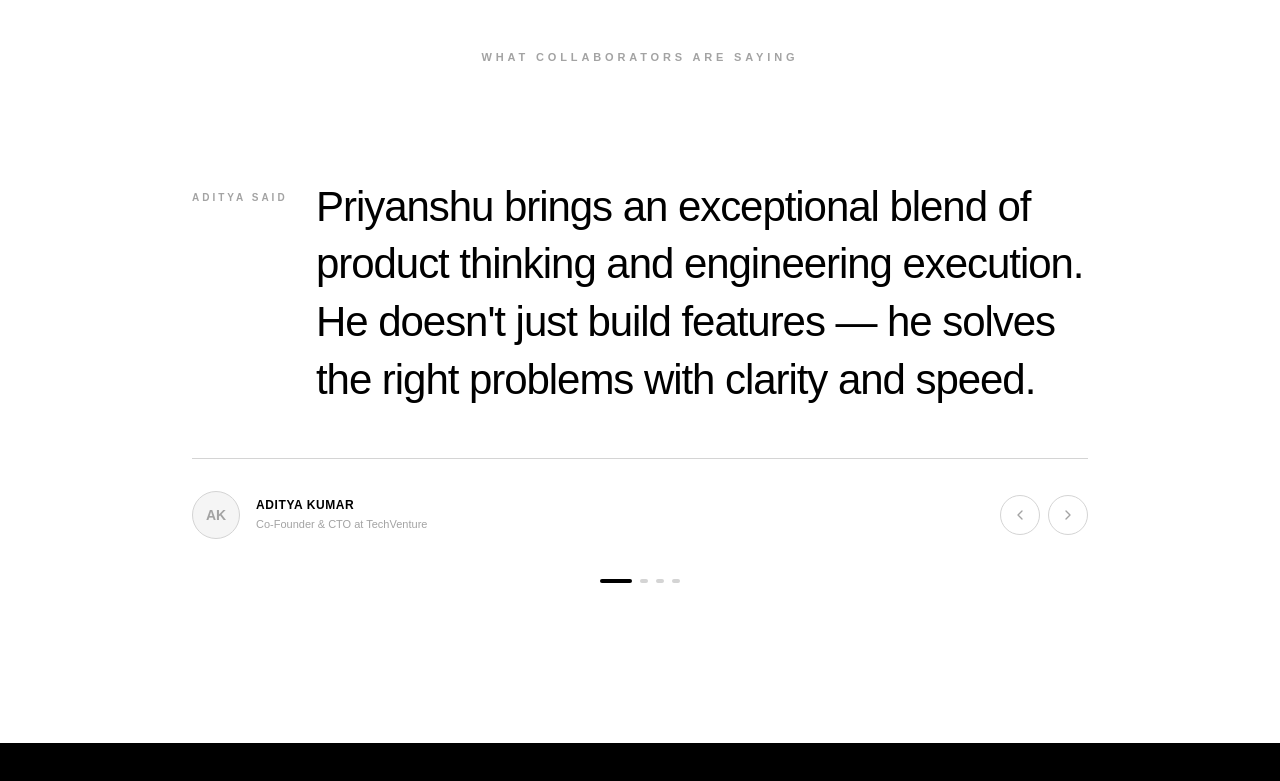
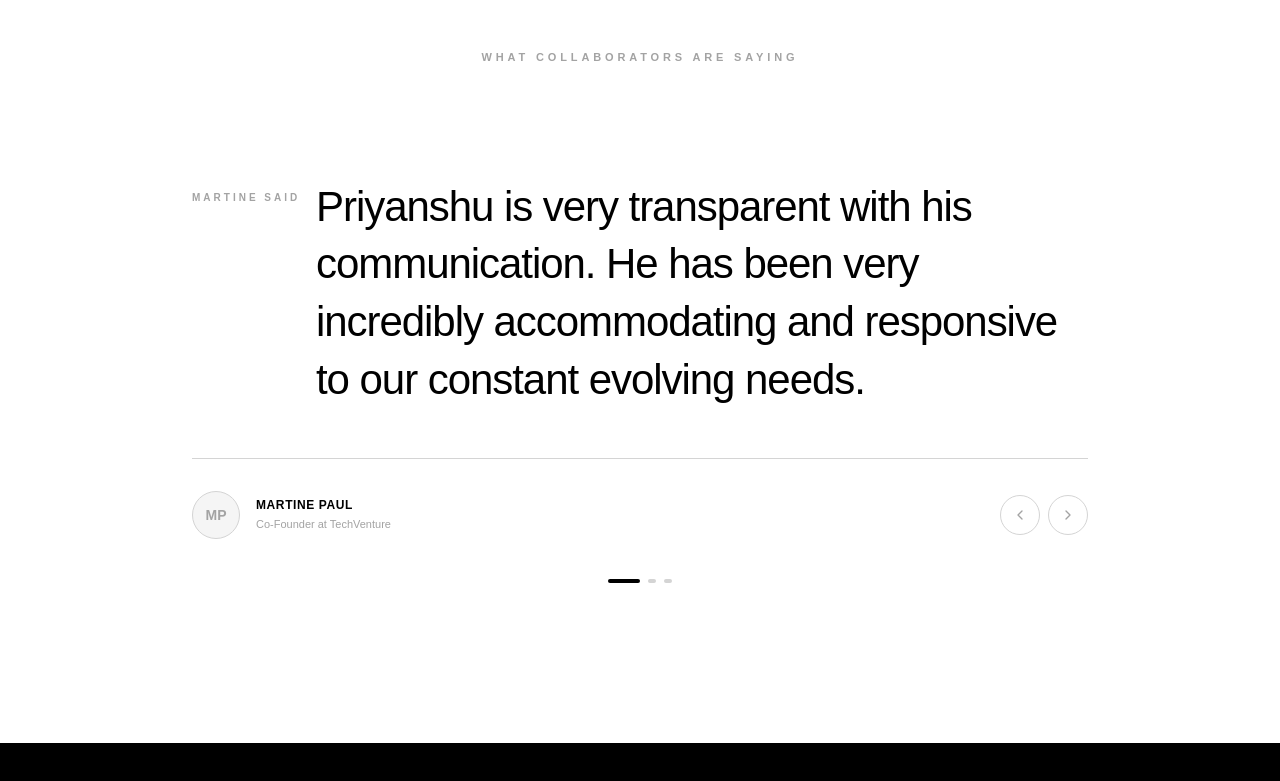
Before and after one commit to therealrawat/portfolio, a React (Vite) app: page / in a window 1280 px wide. Shown: the part 5085-5866 px from the top of the page. Built offline with nearby package versions, Linux system fonts and the light colour scheme.

Commit message:
feat: update testimonials with new user feedback for enhanced credibility

```diff
--- a/src/components/Testimonials.tsx
+++ b/src/components/Testimonials.tsx
@@ -7,36 +7,36 @@ import { ChevronLeft, ChevronRight } from 'lucide-react';
 const testimonials = [
   {
     quote:
-      "Priyanshu brings an exceptional blend of product thinking and engineering execution. He doesn't just build features \u2014 he solves the right problems with clarity and speed.",
-    name: 'ADITYA KUMAR',
-    title: 'Co-Founder & CTO at TechVenture',
-    prefix: 'ADITYA SAID',
-    initials: 'AK',
+      "Priyanshu is very transparent with his communication. He has been very incredibly accommodating and responsive to our constant evolving needs.",
+    name: 'MARTINE PAUL',
+    title: 'Co-Founder at TechVenture',
+    prefix: 'MARTINE SAID',
+    initials: 'MP',
   },
   {
     quote:
-      'Working with Priyanshu was a game-changer. He transformed our chaotic workflows into intelligent, automated systems that saved us hundreds of hours every month.',
-    name: 'NEHA SHARMA',
-    title: 'Head of Product at ScaleOps',
-    prefix: 'NEHA SAID',
-    initials: 'NS',
+      'Priyanshu consistently ensures accuracy and reliability, driving significant project impact through both individual contributions and proactive peer reviews.',
+    name: 'MANAS K BISWAS',
+    title: 'Sr. Technical Architect at TestingXperts',
+    prefix: 'MANAS SAID',
+    initials: 'MB',
   },
   {
     quote:
-      'His ability to understand both the technical constraints and the business impact is rare. Every product decision was backed by data and delivered with precision.',
-    name: 'RAHUL MEHTA',
-    title: 'VP of Engineering at CloudFirst',
+      'Sincere, and a total powerhouse. PR is one of those rare developers who treats a side project with the same rigor as a Tier-1 product. A great guy to work with.',
+    name: 'RAHUL B',
+    title: 'APM at AmEx',
     prefix: 'RAHUL SAID',
-    initials: 'RM',
+    initials: 'RB',
   },
-  {
-    quote:
-      "Priyanshu doesn't just ship code \u2014 he ships outcomes. His AI-driven solutions were the most impactful addition to our product in years.",
-    name: 'SARAH CHEN',
-    title: 'Director of Innovation at NovaTech',
-    prefix: 'SARAH SAID',
-    initials: 'SC',
-  },
+  // {
+  //   quote:
+  //     "PR is the kind of 'workaholic beast' you actually want in your corner. His sincerity is unmatched, and his drive is honestly a bit contagious. We knocked out months of features in weeks—just the right person to have in the trenches with you.",
+  //   name: 'SARAH CHEN',
+  //   title: 'Director of Innovation at NovaTech',
+  //   prefix: 'SARAH SAID',
+  //   initials: 'SC',
+  // },
 ];
 
 /* ─── Animation Variants ─────────────────────────────────────────────────── */
```
